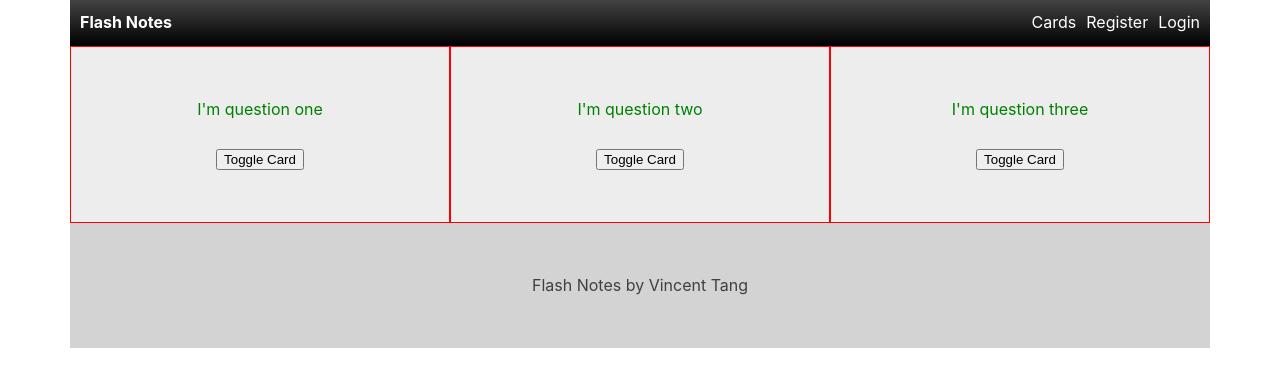
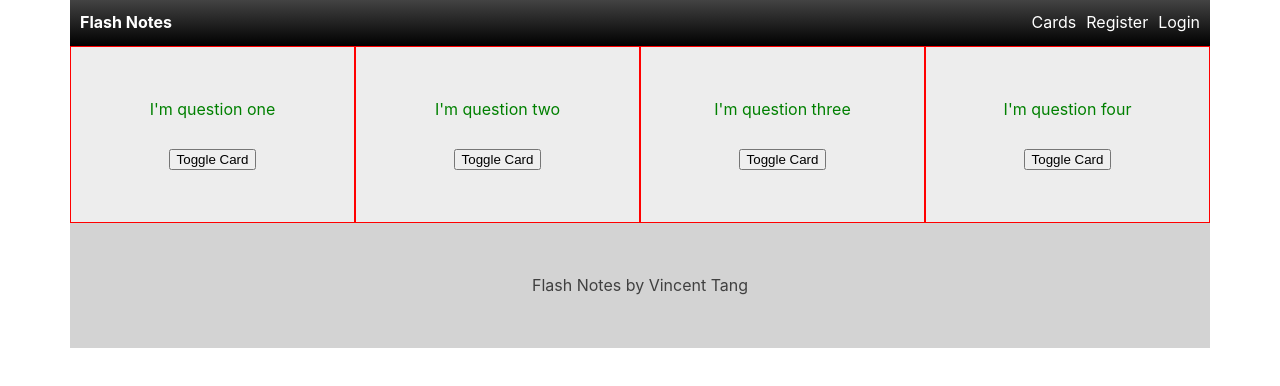
Before and after one commit to vincentntang/flashnotes-react, a React (Create React App) app in the folder frontend/: page /cards in a window 1280 px wide. Shown: the top 386 px of the page. Built offline with nearby package versions, Linux system fonts and the light colour scheme.

Commit message:
Added mocked data for decks

```diff
--- a/frontend/src/components/data/MainData.js
+++ b/frontend/src/components/data/MainData.js
@@ -15,6 +15,23 @@ const MainData = {
       id: "ID3",
       question: "I'm question three",
       answer: "I'm answer three"
+    },
+    {
+      id: "ID4",
+      question: "I'm question four",
+      answer: "I'm answer four"
+    }
+  ],
+  decks: [
+    {
+      id: "Deck1",
+      title: "Javascript Deck",
+      cardIds: ["ID1", "ID2"]
+    },
+    {
+      id: "Deck2",
+      title: "PHP Deck",
+      cardIds: ["ID3,ID4"]
     }
   ]
 };
```
